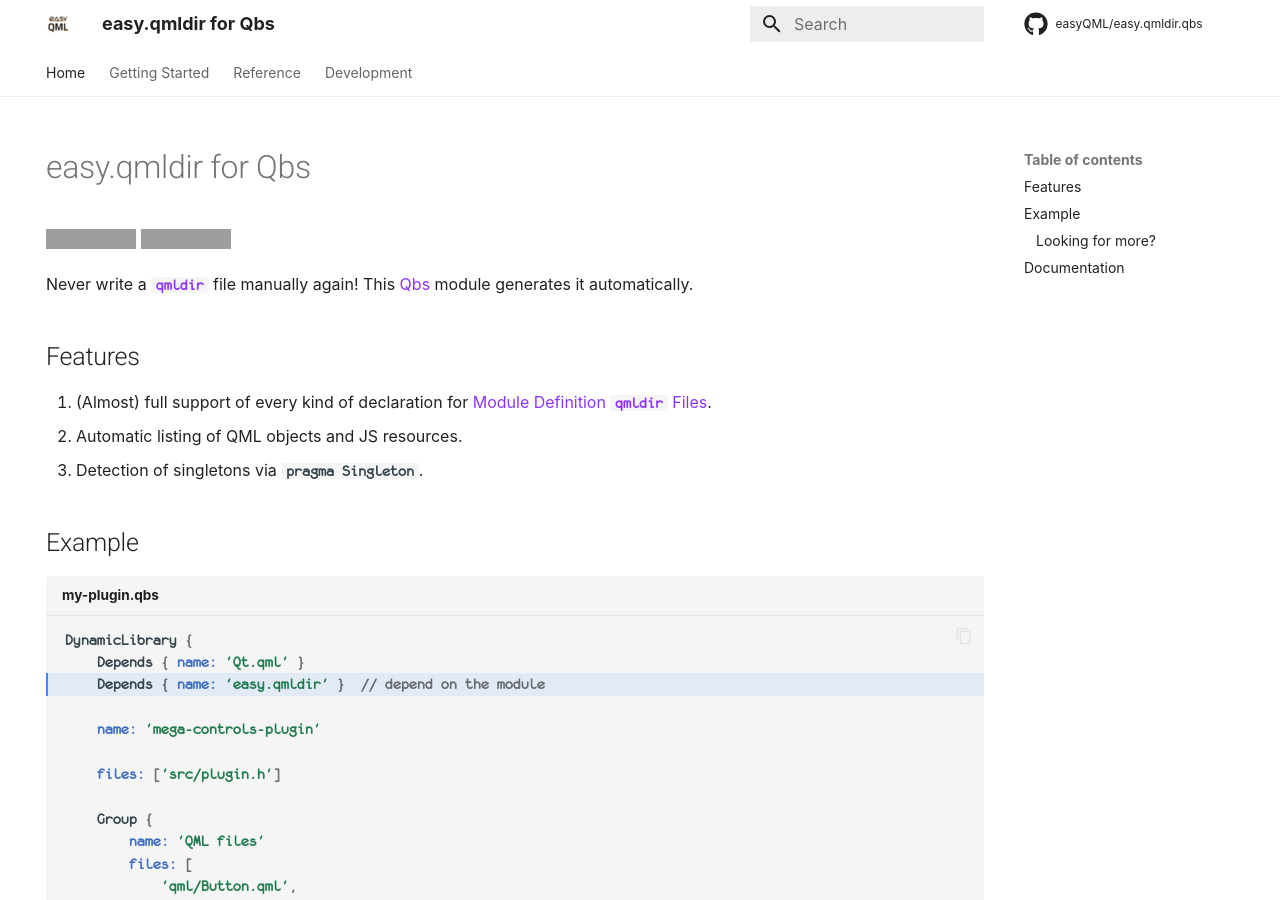
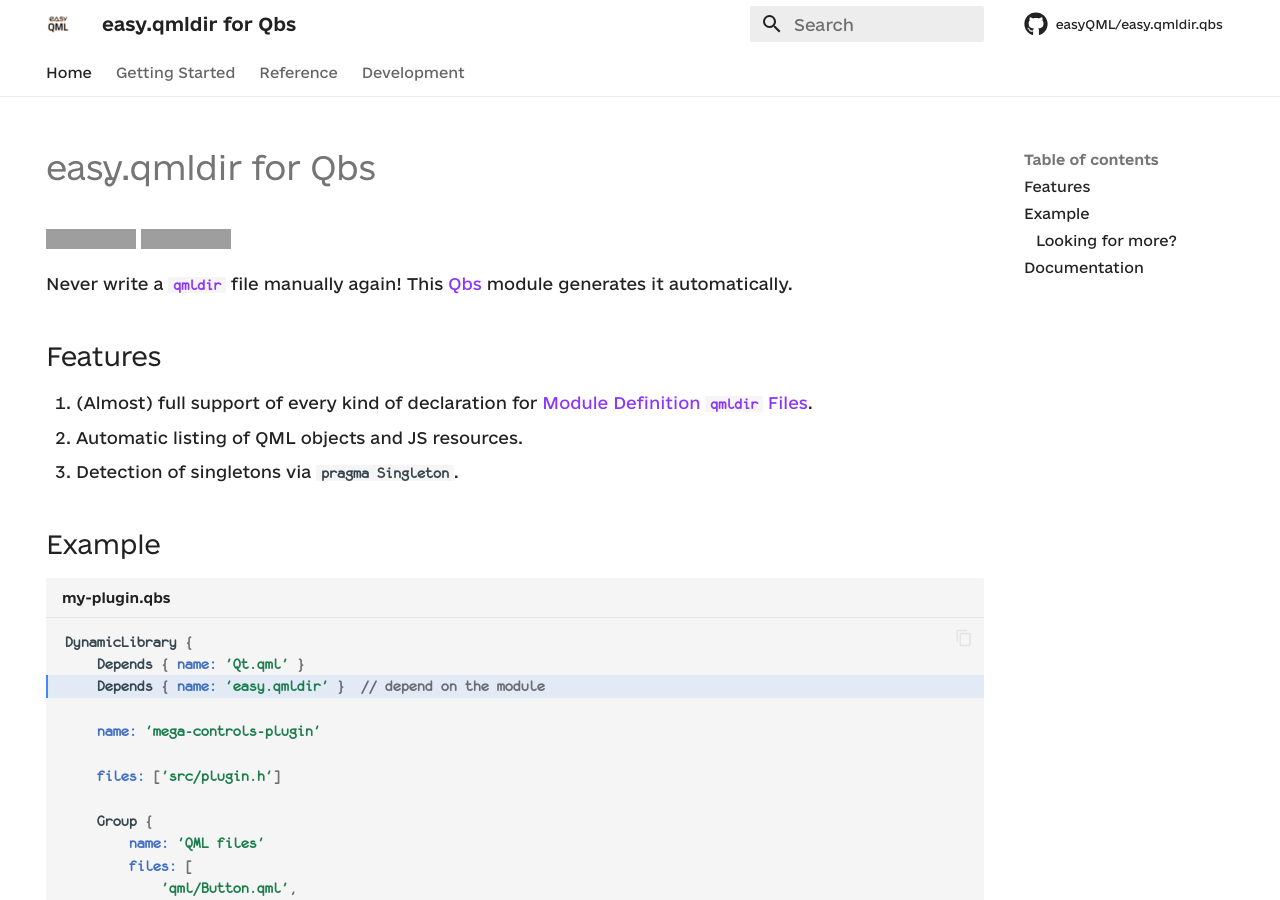
Before and after one commit to easyQML/easy.qmldir.qbs, an MkDocs documentation site: the page built from docs/index.md, in a window 1280 px wide and 900 px high. Built offline with MkDocs 1.6.1 and Material for MkDocs 9.7.7, drawn with Linux system fonts in a browser that asks for light colours; some web fonts are replaced; comment, search, counter and statistics services are not loaded; grey boxes are pictures that could not be loaded.

Commit message:
Attempt to fix fonts in docs

```diff
--- a/docs/stylesheets/extra.css
+++ b/docs/stylesheets/extra.css
@@ -126,78 +126,78 @@
 
 @font-face {
 	font-family: 'monofur';
-	src: url('/assets/fonts/monofur/monof55.ttf') format('truetype'),
-		url('/assets/fonts/monofur/monof56.ttf') format('truetype');
+	src: url('../assets/fonts/monofur/monof55.ttf') format('truetype'),
+			url('../assets/fonts/monofur/monof56.ttf') format('truetype');
 }
 
 @font-face {
 	font-family: 'e-Ukraine';
-	src: url('assets/fonts/e-Ukraine/e-Ukraine-Bold.otf') format('opentype');
+	src: url('../assets/fonts/e-Ukraine/e-Ukraine-Bold.otf') format('opentype');
 	font-weight: 700;
 }
 
 @font-face {
 	font-family: 'e-Ukraine';
-	src: url('assets/fonts/e-Ukraine/e-Ukraine-Medium.otf') format('opentype');
+	src: url('../assets/fonts/e-Ukraine/e-Ukraine-Medium.otf') format('opentype');
 	font-weight: 500;
 }
 
 @font-face {
 	font-family: 'e-Ukraine';
-	src: url('assets/fonts/e-Ukraine/e-Ukraine-Regular.otf') format('opentype');
+	src: url('../assets/fonts/e-Ukraine/e-Ukraine-Regular.otf') format('opentype');
 	font-weight: 400;
 }
 
 @font-face {
 	font-family: 'e-Ukraine';
-	src: url('assets/fonts/e-Ukraine/e-Ukraine-Light.otf') format('opentype');
+	src: url('../assets/fonts/e-Ukraine/e-Ukraine-Light.otf') format('opentype');
 	font-weight: 300;
 }
 
 @font-face {
 	font-family: 'e-Ukraine';
-	src: url('assets/fonts/e-Ukraine/e-Ukraine-UltraLight.otf') format('opentype');
+	src: url('../assets/fonts/e-Ukraine/e-Ukraine-UltraLight.otf') format('opentype');
 	font-weight: 200;
 }
 
 @font-face {
 	font-family: 'e-Ukraine';
-	src: url('assets/fonts/e-Ukraine/e-Ukraine-Thin.otf') format('opentype');
+	src: url('../assets/fonts/e-Ukraine/e-Ukraine-Thin.otf') format('opentype');
 	font-weight: 100;
 }
 
 @font-face {
 	font-family: 'e-Ukraine Head';
-	src: url('assets/fonts/e-Ukraine Head/e-UkraineHead-Bold.otf') format('opentype');
+	src: url('../assets/fonts/e-Ukraine Head/e-UkraineHead-Bold.otf') format('opentype');
 	font-weight: 700;
 }
 
 @font-face {
 	font-family: 'e-Ukraine Head';
-	src: url('assets/fonts/e-Ukraine Head/e-UkraineHead-Medium.otf') format('opentype');
+	src: url('../assets/fonts/e-Ukraine Head/e-UkraineHead-Medium.otf') format('opentype');
 	font-weight: 500;
 }
 
 @font-face {
 	font-family: 'e-Ukraine Head';
-	src: url('assets/fonts/e-Ukraine Head/e-UkraineHead-Regular.otf') format('opentype');
+	src: url('../assets/fonts/e-Ukraine Head/e-UkraineHead-Regular.otf') format('opentype');
 	font-weight: 400;
 }
 
 @font-face {
 	font-family: 'e-Ukraine Head';
-	src: url('assets/fonts/e-Ukraine Head/e-UkraineHead-Light.otf') format('opentype');
+	src: url('../assets/fonts/e-Ukraine Head/e-UkraineHead-Light.otf') format('opentype');
 	font-weight: 300;
 }
 
 @font-face {
 	font-family: 'e-Ukraine Head';
-	src: url('assets/fonts/e-Ukraine Head/e-UkraineHead-UltraLight.otf') format('opentype');
+	src: url('../assets/fonts/e-Ukraine Head/e-UkraineHead-UltraLight.otf') format('opentype');
 	font-weight: 200;
 }
 
 @font-face {
 	font-family: 'e-Ukraine Head';
-	src: url('assets/fonts/e-Ukraine Head/e-UkraineHead-Thin.otf') format('opentype');
+	src: url('../assets/fonts/e-Ukraine Head/e-UkraineHead-Thin.otf') format('opentype');
 	font-weight: 100;
 }
```
